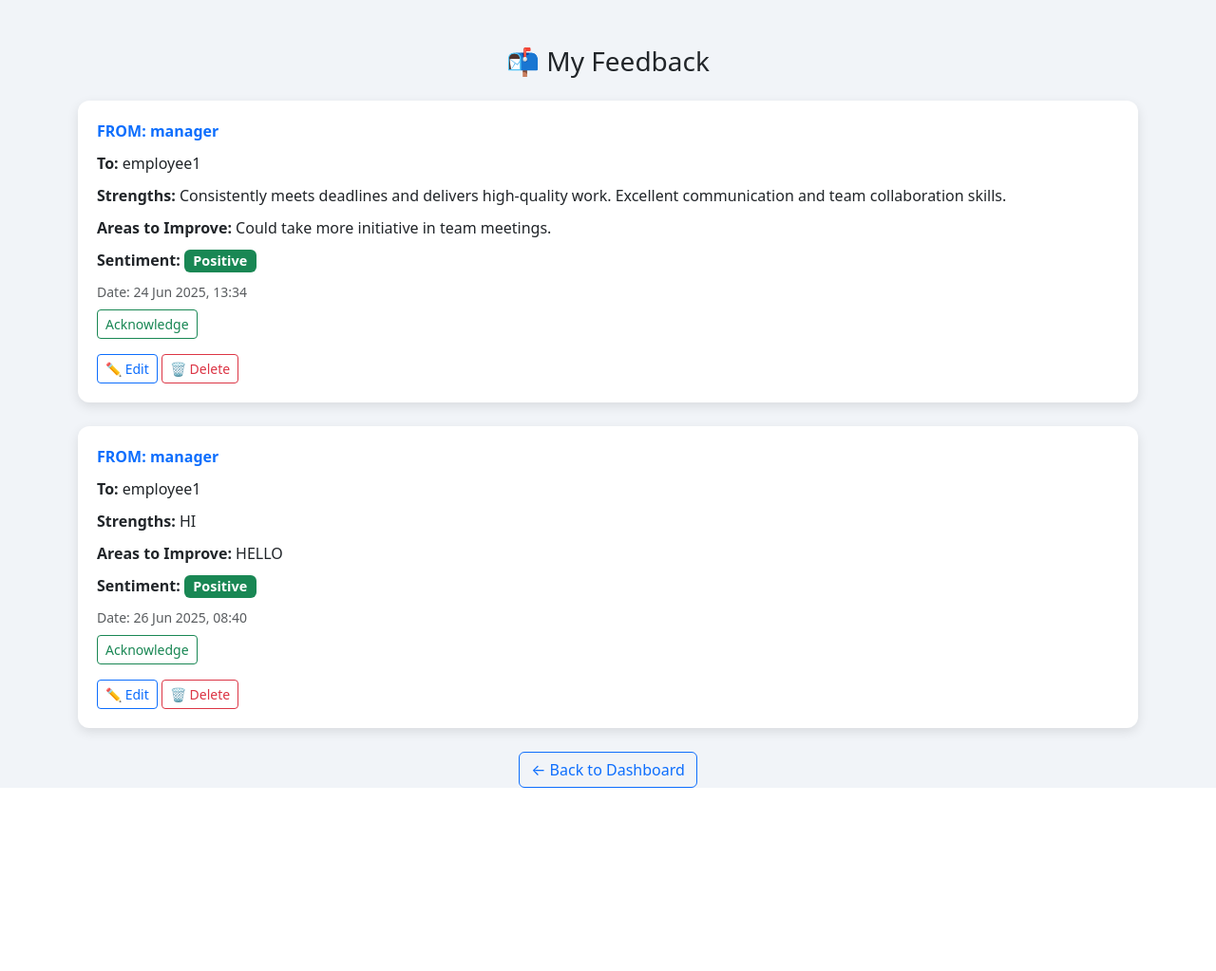
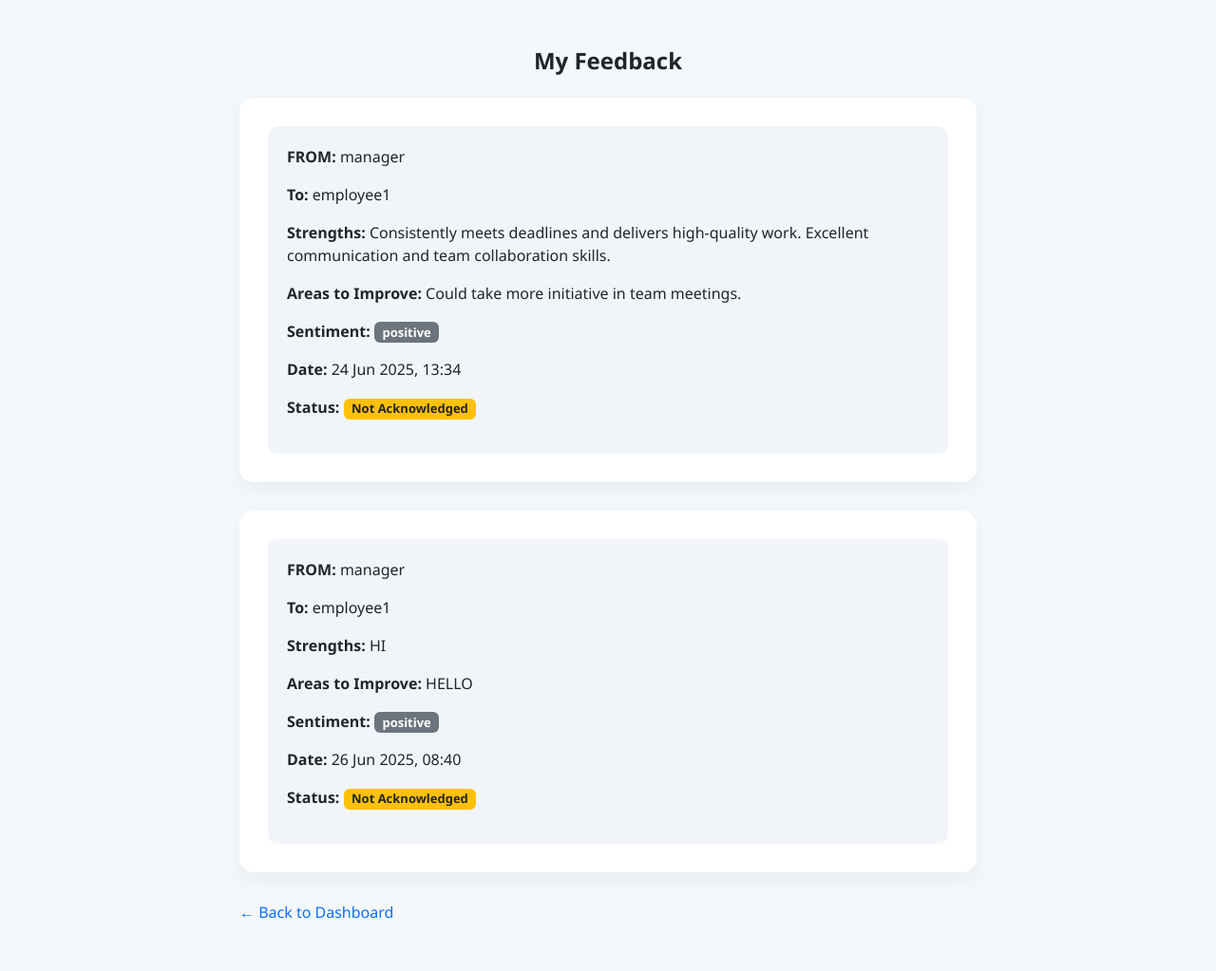
Before and after one commit to arfainsyed/feedback-system, a Django app: page /view-feedback/ in a window 1280 px wide. Shown: the whole page at 95% size. Before the commit the page ends 830 px from the top, so only its background shows below. Run offline with Django 5.2, Linux system fonts and the light colour scheme; a user stored in the database is signed in; data comes from the database, SQL or seed files in the repository; both versions use the stored data as it was after the commit; some libraries are stand-ins or nearby versions.

Commit message:
changes in UI

```diff
--- a/feedback/templates/feedback/dashboard.html
+++ b/feedback/templates/feedback/dashboard.html
@@ -64,12 +64,12 @@
 
     {% if user.role == 'manager' %}
         <div class="btn-group-custom">
-            <a href="{% url 'assign_feedback' %}" class="btn btn-primary">➕ Assign Feedback</a>
-            <a href="{% url 'view_feedback' %}" class="btn btn-outline-secondary">📄 View Given Feedback</a>
+            <a href="{% url 'assign_feedback' %}" class="btn btn-primary">Assign Feedback</a>
+            <a href="{% url 'view_feedback' %}" class="btn btn-outline-secondary">View Given Feedback</a>
         </div>
 
         <div class="table-card">
-            <div class="table-title">📌 Team Feedback Overview</div>
+            <div class="table-title">Team Feedback Overview</div>
             <table class="table table-bordered table-striped table-hover">
                 <thead class="table-light">
                     <tr>
--- a/feedback/templates/feedback/view_feedback.html
+++ b/feedback/templates/feedback/view_feedback.html
@@ -1,106 +1,117 @@
 <!DOCTYPE html>
-<html>
+<html lang="en">
 <head>
+    <meta charset="UTF-8">
     <title>My Feedback</title>
     <link href="https://cdn.jsdelivr.net/npm/bootstrap@5.3.0/dist/css/bootstrap.min.css" rel="stylesheet">
     <style>
         body {
-            background-color: #f1f4f8;
+            background-color: #f5f8fa;
+            font-family: 'Segoe UI', sans-serif;
+        }
+        .container {
+            max-width: 800px;
+            margin: 50px auto;
         }
         .feedback-card {
-            background-color: white;
-            border-radius: 12px;
+            background: #ffffff;
+            border-radius: 15px;
+            padding: 30px;
+            box-shadow: 0 8px 20px rgba(0, 0, 0, 0.05);
+            margin-bottom: 30px;
+        }
+        .feedback-header h2 {
+            font-size: 24px;
+            font-weight: 600;
+            margin-bottom: 20px;
+        }
+        .feedback-box {
+            background-color: #f1f5f9;
             padding: 20px;
-            box-shadow: 0 4px 12px rgba(0, 0, 0, 0.1);
+            border-radius: 10px;
+        }
+        .badge {
+            font-size: 13px;
+        }
+        .btn-space {
+            margin-right: 10px;
+        }
+        .alert {
             margin-bottom: 25px;
         }
-        .feedback-detail {
-            margin-bottom: 10px;
+        .footer-actions {
+            display: flex;
+            justify-content: space-between;
+            align-items: center;
+            flex-wrap: wrap;
+            gap: 10px;
+            margin-top: 20px;
         }
-        .badge-sentiment {
-            font-size: 0.9rem;
+        .back-link {
+            text-decoration: none;
+            font-weight: 500;
+            color: #0d6efd;
+        }
+        .back-link:hover {
+            text-decoration: underline;
         }
     </style>
 </head>
 <body>
-    <div class="container mt-5">
-        <h3 class="mb-4 text-center">📬 My Feedback </h3>
+
+<div class="container">
 
     {% if messages %}
         {% for message in messages %}
-                <div class="alert alert-success">{{ message }}</div>
+            <div class="alert alert-success text-center">{{ message }}</div>
         {% endfor %}
     {% endif %}
 
+    <div class="feedback-header">
+        <h2 class="text-center mb-4">My Feedback</h2>
+    </div>
+
     {% for feedback in feedbacks %}
         <div class="feedback-card">
-                <div class="feedback-detail fw-bold text-primary">FROM: {{ feedback.created_by.username }}</div>
-                <div class="feedback-detail"><strong>To:</strong> {{ feedback.created_for.username }}</div>
-                <div class="feedback-detail"><strong>Strengths:</strong> {{ feedback.strengths }}</div>
-                <div class="feedback-detail"><strong>Areas to Improve:</strong> {{ feedback.areas_to_improve }}</div>
-                <div class="feedback-detail"><strong>Sentiment:</strong>
-                    <span class="badge
-                        {% if feedback.sentiment == 'positive' %} bg-success
-                        {% elif feedback.sentiment == 'neutral' %} bg-secondary
-                        {% else %} bg-danger
-                        {% endif %} badge-sentiment">
-                        {{ feedback.sentiment|title }}
-                    </span>
-                </div>
+            <div class="feedback-box">
+                <p><strong>FROM:</strong> {{ feedback.created_by }}</p>
+                <p><strong>To:</strong> {{ feedback.created_for }}</p>
+                <p><strong>Strengths:</strong> {{ feedback.strengths }}</p>
+                <p><strong>Areas to Improve:</strong> {{ feedback.areas_to_improve }}</p>
+                <p><strong>Sentiment:</strong> <span class="badge bg-secondary">{{ feedback.sentiment }}</span></p>
+                <p><strong>Date:</strong> {{ feedback.created_at|date:"d M Y, H:i" }}</p>
 
-                {% if feedback.employee_comment %}
-                    <div class="mt-3">
-                        <strong>
-                            {% if user.role == 'manager' %}
-                                Employee's Comment:
+                {% if is_manager %}
+                    <p><strong>Status:</strong>
+                        {% if feedback.acknowledged %}
+                            <span class="badge bg-success">Acknowledged</span>
                         {% else %}
-                                Your Comment:
+                            <span class="badge bg-warning text-dark">Not Acknowledged</span>
                         {% endif %}
-                        </strong> {{ feedback.employee_comment }}
-                    </div>
-                {% elif user.role == 'employee' %}
+                    </p>
+                {% else %}
                     <form method="post" class="mt-3">
                         {% csrf_token %}
                         <input type="hidden" name="feedback_id" value="{{ feedback.id }}">
                         <div class="mb-2">
-                            <label class="form-label">Your Comment:</label>
-                            <textarea name="employee_comment" class="form-control" rows="2" required></textarea>
+                            <label for="comment_{{ feedback.id }}" class="form-label">Your Comment:</label>
+                            <textarea name="employee_comment" id="comment_{{ feedback.id }}" class="form-control" rows="3" placeholder="Write something...">{{ feedback.employee_comment }}</textarea>
                         </div>
-                        <button type="submit" class="btn btn-sm btn-primary">Submit Comment</button>
+                        <button type="submit" class="btn btn-primary btn-space">Submit Comment</button>
+                        <a href="{% url 'acknowledge_feedback' feedback.id %}" class="btn btn-outline-success btn-space">Acknowledge</a>
                     </form>
                 {% endif %}
-
-                <div class="text-muted small mt-2">Date: {{ feedback.created_at|date:"d M Y, H:i" }}</div>
-
-                {% if not feedback.acknowledged %}
-                    <form method="post" action="{% url 'acknowledge_feedback' feedback.pk %}" class="mt-2">
-                        {% csrf_token %}
-                        <button type="submit" class="btn btn-sm btn-outline-success">Acknowledge</button>
-                    </form>
-                {% else %}
-                    <span class="badge bg-success mt-2">Acknowledged</span>
-                {% endif %}
-
-                {% if user.role == 'manager' %}
-                    <div class="mt-3">
-                        <a href="{% url 'edit_feedback' pk=feedback.pk %}" class="btn btn-sm btn-outline-primary">✏️ Edit</a>
-                        <form method="post" action="{% url 'delete_feedback' pk=feedback.pk %}" style="display:inline;">
-                            {% csrf_token %}
-                            <button type="submit" class="btn btn-sm btn-outline-danger"
-                                    onclick="return confirm('Are you sure you want to delete this feedback?');">
-                                🗑️ Delete
-                            </button>
-                        </form>
             </div>
-                {% endif %}
         </div>
     {% empty %}
-            <p class="text-center text-muted">No feedback available yet.</p>
+        <div class="alert alert-warning text-center">No feedbacks to display.</div>
     {% endfor %}
 
-        <div class="text-center mt-4">
-            <a href="{% url 'dashboard' %}" class="btn btn-outline-primary">← Back to Dashboard</a>
+    <div class="footer-actions">
+        <a href="{% url 'dashboard' %}" class="back-link">← Back to Dashboard</a>
     </div>
+
 </div>
+
 </body>
 </html>
--- a/feedback/views.py
+++ b/feedback/views.py
@@ -82,13 +82,14 @@ def assign_feedback(request):
 @login_required
 def view_feedback(request):
     if request.user.role == 'manager':
-        # Get feedbacks given by the manager and optimize fetching the related employee
         feedbacks = Feedback.objects.filter(created_by=request.user)
+        return render(request, 'feedback/view_feedback.html', {
+            'feedbacks': feedbacks,
+            'is_manager': True
+        })
     else:
-        # Get feedbacks received by the employee
         feedbacks = Feedback.objects.filter(created_for=request.user)
 
-        # Handle employee comment submission
         if request.method == 'POST':
             feedback_id = request.POST.get('feedback_id')
             comment = request.POST.get('employee_comment')
@@ -98,8 +99,10 @@ def view_feedback(request):
             messages.success(request, "Your comment has been saved.")
             return redirect('view_feedback')
 
-    return render(request, 'feedback/view_feedback.html', {'feedbacks': feedbacks})
-
+        return render(request, 'feedback/view_feedback.html', {
+            'feedbacks': feedbacks,
+            'is_manager': False
+        })
 
 @login_required
 def acknowledge_feedback(request, pk):
@@ -136,9 +139,7 @@ def delete_feedback(request, pk):
 
     return render(request, 'feedback/delete_confirm.html', {'feedback': feedback})
 
-
 User = get_user_model()
-
 def signup(request):
     if request.method == 'POST':
         form = CustomUserCreationForm(request.POST)
```
Also changed, not shown: feedback/templates/feedback/login.html (+56 -7 lines), feedback/templates/feedback/signup.html (+48 -4 lines), db.sqlite3. Lines whose indentation alone changed are shown as unchanged.
